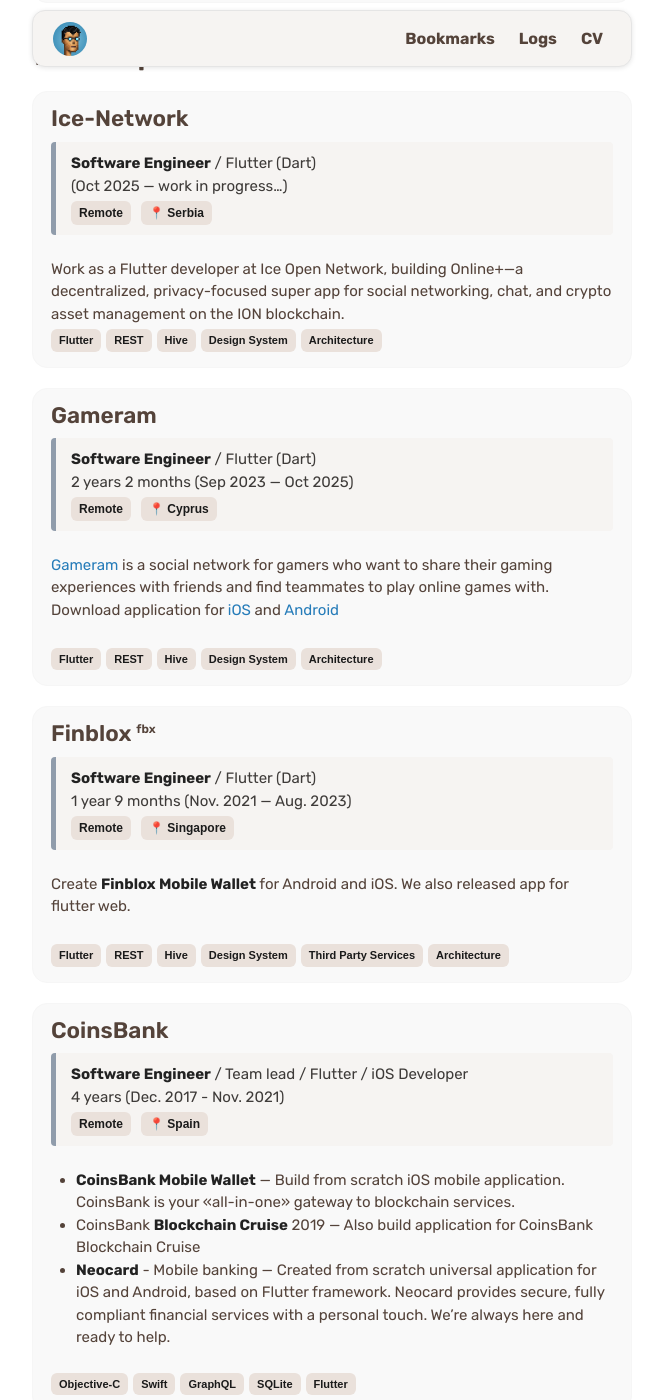
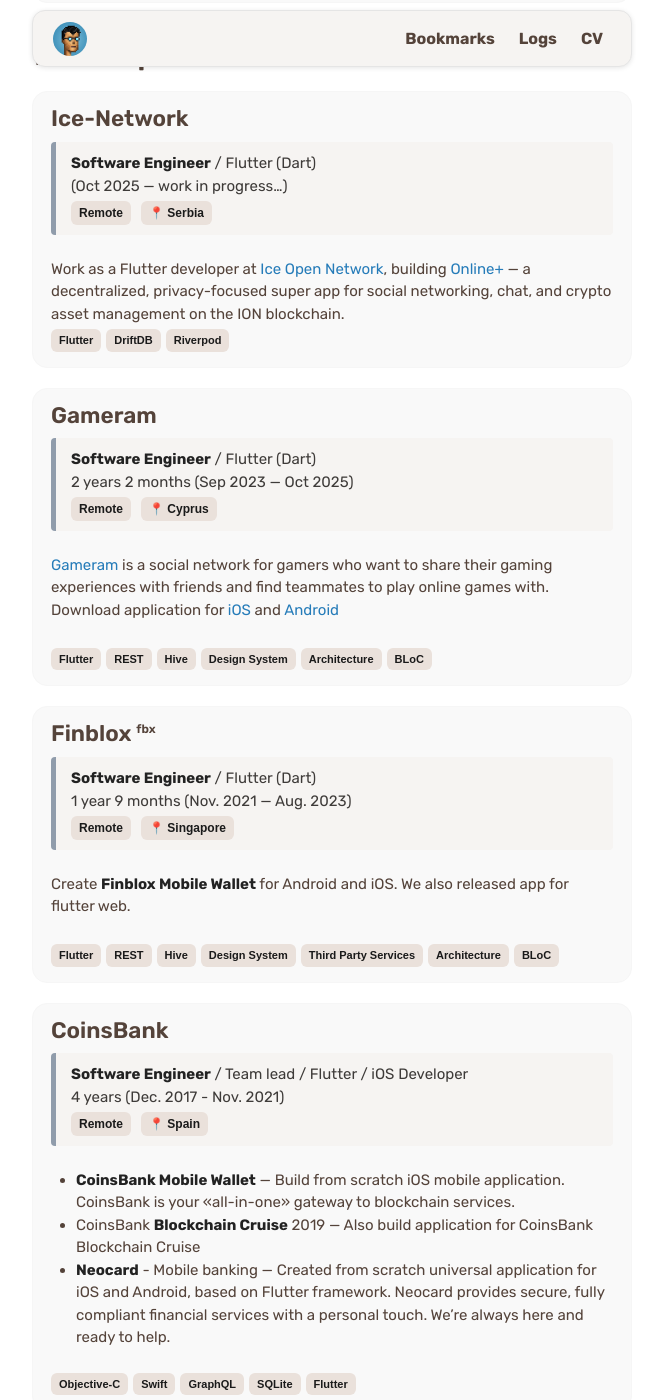
Before and after one commit to alobanov/alobanov.github.io, a Jekyll site: the page built from resume_en.md, in a window 1280 px wide and 1400 px high, scrolled down 1306 px. Shown: the whole window, without its empty margins (308-971 px from the left). Built offline with Jekyll 4.4.1, drawn with Linux system fonts in a browser that asks for light colours; emoji names are drawn with the system emoji font; some web fonts are replaced.

Commit message:
Update resume_en.md to reflect new technologies used in projects, replacing outdated tags with DriftDB and Riverpod, and adding BLoC to relevant sections for improved accuracy.

```diff
--- a/resume_en.md
+++ b/resume_en.md
@@ -62,10 +62,10 @@
 > <span class='tag'>Remote</span><span class='tag'>📍 Serbia</span>
 
 <br/>
-Work as a Flutter developer at Ice Open Network, building Online+—a decentralized, privacy-focused super app for social networking, chat, and crypto asset management on the ION blockchain.
+Work as a Flutter developer at [Ice Open Network](https://ice.io/), building [Online+](https://online.io/) — a decentralized, privacy-focused super app for social networking, chat, and crypto asset management on the ION blockchain.
 <br/>
 
-<span class='tag small'>Flutter</span><span class='tag small'>REST</span><span class='tag small'>Hive</span><span class='tag small'>Design System</span><span class='tag small'>Architecture</span>
+<span class='tag small'>Flutter</span><span class='tag small'>DriftDB</span><span class='tag small'>Riverpod</span>
 
 {% endcapture %}
 {{ markdown_content | markdownify }}
@@ -83,7 +83,7 @@
 
 <br/>
 
-<span class='tag small'>Flutter</span><span class='tag small'>REST</span><span class='tag small'>Hive</span><span class='tag small'>Design System</span><span class='tag small'>Architecture</span>
+<span class='tag small'>Flutter</span><span class='tag small'>REST</span><span class='tag small'>Hive</span><span class='tag small'>Design System</span><span class='tag small'>Architecture</span><span class='tag small'>BLoC</span>
 
 {% endcapture %}
 {{ markdown_content | markdownify }}
@@ -101,7 +101,7 @@
 
 <br/>
 
-<span class='tag small'>Flutter</span><span class='tag small'>REST</span><span class='tag small'>Hive</span><span class='tag small'>Design System</span><span class='tag small'>Third Party Services</span><span class='tag small'>Architecture</span>
+<span class='tag small'>Flutter</span><span class='tag small'>REST</span><span class='tag small'>Hive</span><span class='tag small'>Design System</span><span class='tag small'>Third Party Services</span><span class='tag small'>Architecture</span><span class='tag small'>BLoC</span>
 {% endcapture %}
 {{ markdown_content | markdownify }}
 </div>
```
